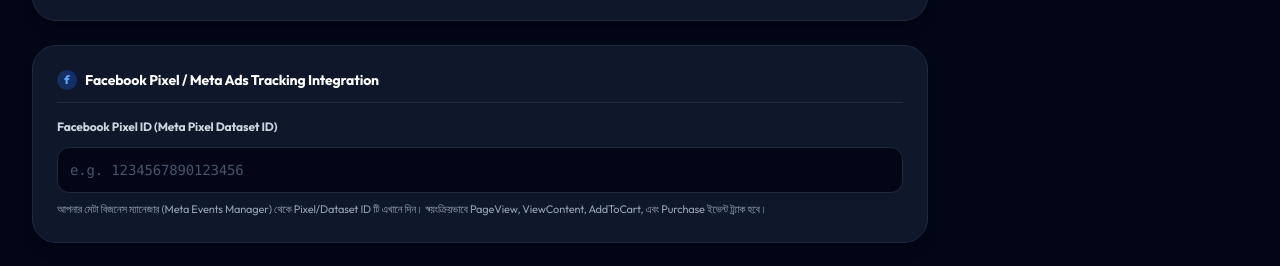
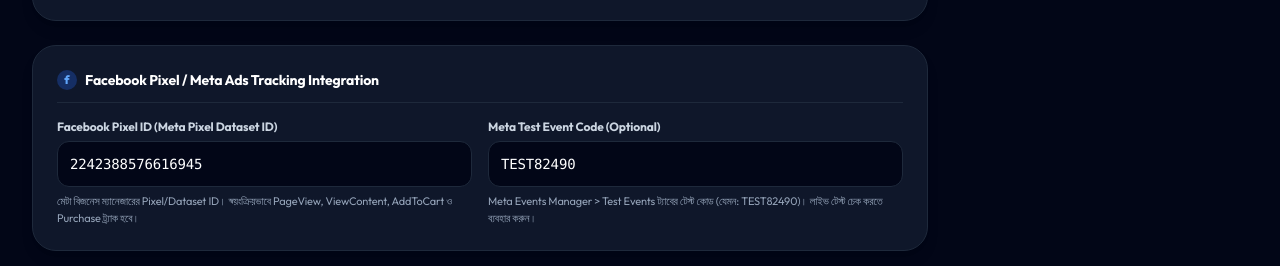
Before and after one commit to hazenshop/hazenshop, a Next.js app: page /admin/settings in a window 1280 px wide. Shown: the part 1566-1832 px from the top of the page. Built offline with nearby package versions, Linux system fonts and the light colour scheme; no server answers; the database is empty.

Commit message:
feat(pixel): configure Meta Pixel 2242388576616945 and test code TEST82490 with full admin settings support

```diff
--- a/src/app/admin/settings/page.tsx
+++ b/src/app/admin/settings/page.tsx
@@ -307,20 +307,38 @@
             <span>Facebook Pixel / Meta Ads Tracking Integration</span>
           </div>
 
-          <div className="space-y-2">
-            <label className="block font-bold text-slate-300 mb-1">
+          <div className="grid grid-cols-1 sm:grid-cols-2 gap-4">
+            <div className="space-y-1.5">
+              <label className="block font-bold text-slate-300">
                 Facebook Pixel ID (Meta Pixel Dataset ID)
               </label>
               <input
                 type="text"
-              placeholder="e.g. 1234567890123456"
+                placeholder="e.g. 2242388576616945"
                 value={settings.facebookPixelId || ""}
                 onChange={(e) => setSettings({ ...settings, facebookPixelId: e.target.value.trim() })}
                 className="w-full bg-slate-950 text-white rounded-xl p-3 border border-slate-800 font-mono text-sm focus:border-blue-500 focus:outline-none placeholder:text-slate-600"
               />
               <p className="text-[11px] text-slate-400 leading-normal">
-              আপনার মেটা বিজনেস ম্যানেজার (Meta Events Manager) থেকে Pixel/Dataset ID টি এখানে দিন। স্বয়ংক্রিয়ভাবে PageView, ViewContent, AddToCart, এবং Purchase ইভেন্ট ট্র্যাক হবে।
+                মেটা বিজনেস ম্যানেজারের Pixel/Dataset ID। স্বয়ংক্রিয়ভাবে PageView, ViewContent, AddToCart ও Purchase ট্র্যাক হবে।
               </p>
+            </div>
+
+            <div className="space-y-1.5">
+              <label className="block font-bold text-slate-300">
+                Meta Test Event Code (Optional)
+              </label>
+              <input
+                type="text"
+                placeholder="e.g. TEST82490"
+                value={settings.facebookTestEventCode || ""}
+                onChange={(e) => setSettings({ ...settings, facebookTestEventCode: e.target.value.trim() })}
+                className="w-full bg-slate-950 text-white rounded-xl p-3 border border-slate-800 font-mono text-sm focus:border-blue-500 focus:outline-none placeholder:text-slate-600"
+              />
+              <p className="text-[11px] text-slate-400 leading-normal">
+                Meta Events Manager &gt; Test Events ট্যাবের টেস্ট কোড (যেমন: TEST82490)। লাইভ টেস্ট চেক করতে ব্যবহার করুন।
+              </p>
+            </div>
           </div>
         </div>
 
--- a/src/app/layout.tsx
+++ b/src/app/layout.tsx
@@ -37,7 +37,10 @@
   return (
     <html lang="en" className="scroll-smooth">
       <body className="antialiased min-h-screen bg-slate-900 selection:bg-brand-500 selection:text-brand-dark">
-        <FacebookPixel pixelId={settings.facebookPixelId} />
+        <FacebookPixel
+          pixelId={settings.facebookPixelId || "2242388576616945"}
+          testEventCode={settings.facebookTestEventCode || "TEST82490"}
+        />
         <CartProvider>
           <ToastProvider>
             <StorefrontShell settings={settings} categories={categories}>
--- a/src/components/analytics/FacebookPixel.tsx
+++ b/src/components/analytics/FacebookPixel.tsx
@@ -3,23 +3,37 @@
 import React, { Suspense, useEffect } from "react";
 import Script from "next/script";
 import { usePathname, useSearchParams } from "next/navigation";
+import { setPixelTestCode } from "@/lib/pixel";
 
-function PixelTracker({ pixelId }: { pixelId?: string }) {
+function PixelTracker({ pixelId, testEventCode }: { pixelId?: string; testEventCode?: string }) {
   const pathname = usePathname();
   const searchParams = useSearchParams();
 
   useEffect(() => {
-    if (!pixelId) return;
+    if (testEventCode) {
+      setPixelTestCode(testEventCode);
+    }
+  }, [testEventCode]);
+
+  useEffect(() => {
+    const activeId = pixelId || "2242388576616945";
     if (typeof window !== "undefined" && (window as any).fbq) {
-      (window as any).fbq("track", "PageView");
+      const extra = testEventCode ? { test_event_code: testEventCode } : undefined;
+      (window as any).fbq("track", "PageView", extra);
     }
-  }, [pathname, searchParams, pixelId]);
+  }, [pathname, searchParams, pixelId, testEventCode]);
 
   return null;
 }
 
-export default function FacebookPixel({ pixelId }: { pixelId?: string }) {
-  if (!pixelId) return null;
+export default function FacebookPixel({
+  pixelId = "2242388576616945",
+  testEventCode = "TEST82490",
+}: {
+  pixelId?: string;
+  testEventCode?: string;
+}) {
+  const activePixelId = pixelId || "2242388576616945";
 
   return (
     <>
@@ -36,8 +50,8 @@
             t.src=v;s=b.getElementsByTagName(e)[0];
             s.parentNode.insertBefore(t,s)}(window, document,'script',
             'https://connect.facebook.net/en_US/fbevents.js');
-            fbq('init', '${pixelId}');
-            fbq('track', 'PageView');
+            fbq('init', '${activePixelId}');
+            fbq('track', 'PageView'${testEventCode ? `, { test_event_code: '${testEventCode}' }` : ""});
           `,
         }}
       />
@@ -46,12 +60,12 @@
           height="1"
           width="1"
           style={{ display: "none" }}
-          src={`https://www.facebook.com/tr?id=${pixelId}&ev=PageView&noscript=1`}
+          src={`https://www.facebook.com/tr?id=${activePixelId}&ev=PageView&noscript=1`}
           alt=""
         />
       </noscript>
       <Suspense fallback={null}>
-        <PixelTracker pixelId={pixelId} />
+        <PixelTracker pixelId={activePixelId} testEventCode={testEventCode} />
       </Suspense>
     </>
   );
--- a/src/data/initialData.ts
+++ b/src/data/initialData.ts
@@ -96,6 +96,8 @@
     "comforter sets",
     "luxury bedding"
   ],
+  facebookPixelId: "2242388576616945",
+  facebookTestEventCode: "TEST82490",
   heroBanners: [
     {
       id: "hero-1",
--- a/src/lib/db.ts
+++ b/src/lib/db.ts
@@ -790,7 +790,8 @@
           seoTitle: data.seo_title,
           seoDescription: data.seo_description,
           seoKeywords: data.seo_keywords || [],
-          facebookPixelId: data.facebook_pixel_id || data.facebookPixelId || "",
+          facebookPixelId: data.facebook_pixel_id || data.facebookPixelId || "2242388576616945",
+          facebookTestEventCode: data.facebook_test_event_code || data.facebookTestEventCode || "TEST82490",
           socialLinks: data.social_links || {},
         };
       }
@@ -826,6 +827,7 @@
           seo_description: cachedSettings.seoDescription,
           seo_keywords: cachedSettings.seoKeywords,
           facebook_pixel_id: cachedSettings.facebookPixelId,
+          facebook_test_event_code: cachedSettings.facebookTestEventCode,
           social_links: cachedSettings.socialLinks,
           updated_at: new Date().toISOString(),
         });
--- a/src/lib/pixel.ts
+++ b/src/lib/pixel.ts
@@ -3,13 +3,25 @@
 declare global {
   interface Window {
     fbq?: (...args: any[]) => void;
+    _fb_test_code?: string;
+  }
+}
+
+export function setPixelTestCode(code: string) {
+  if (typeof window !== "undefined") {
+    window._fb_test_code = code;
   }
 }
 
 export function trackPixelEvent(eventName: string, data?: Record<string, any>) {
   if (typeof window !== "undefined" && typeof window.fbq === "function") {
-    if (data) {
-      window.fbq("track", eventName, data);
+    const payload = { ...(data || {}) };
+    if (window._fb_test_code && !payload.test_event_code) {
+      payload.test_event_code = window._fb_test_code;
+    }
+
+    if (Object.keys(payload).length > 0) {
+      window.fbq("track", eventName, payload);
     } else {
       window.fbq("track", eventName);
     }
--- a/src/lib/types.ts
+++ b/src/lib/types.ts
@@ -137,6 +137,7 @@
   tagline?: string;
   logoUrl?: string;
   facebookPixelId?: string;
+  facebookTestEventCode?: string;
   socialLinks?: Record<string, string>;
   heroBanners?: {
     id: string;
```
Also changed, not shown: .data/settings.json. Lines whose indentation alone changed are shown as unchanged.
